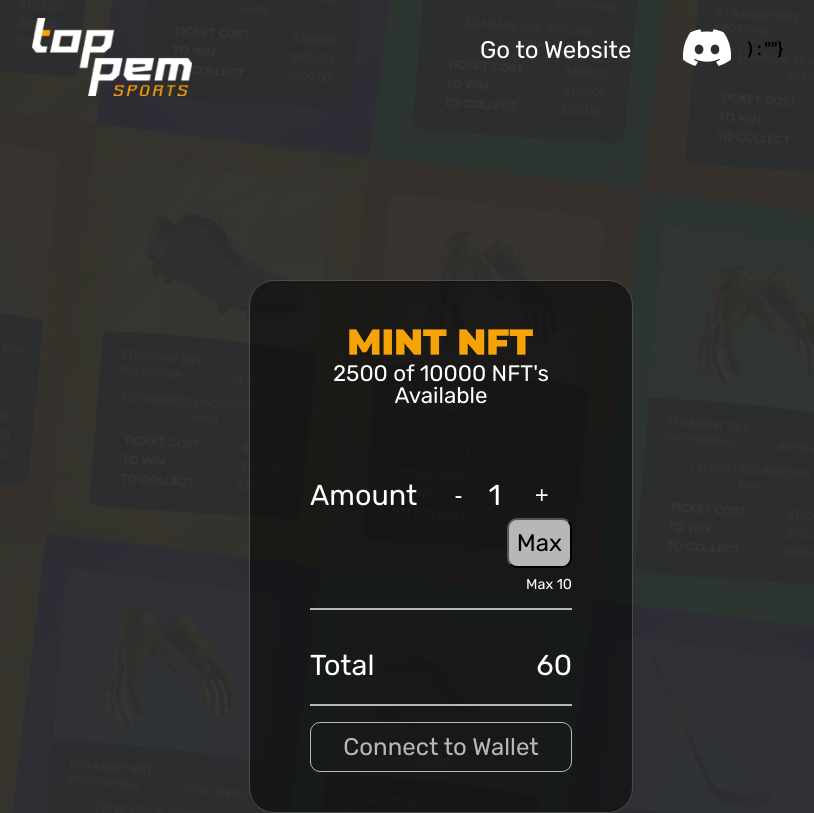
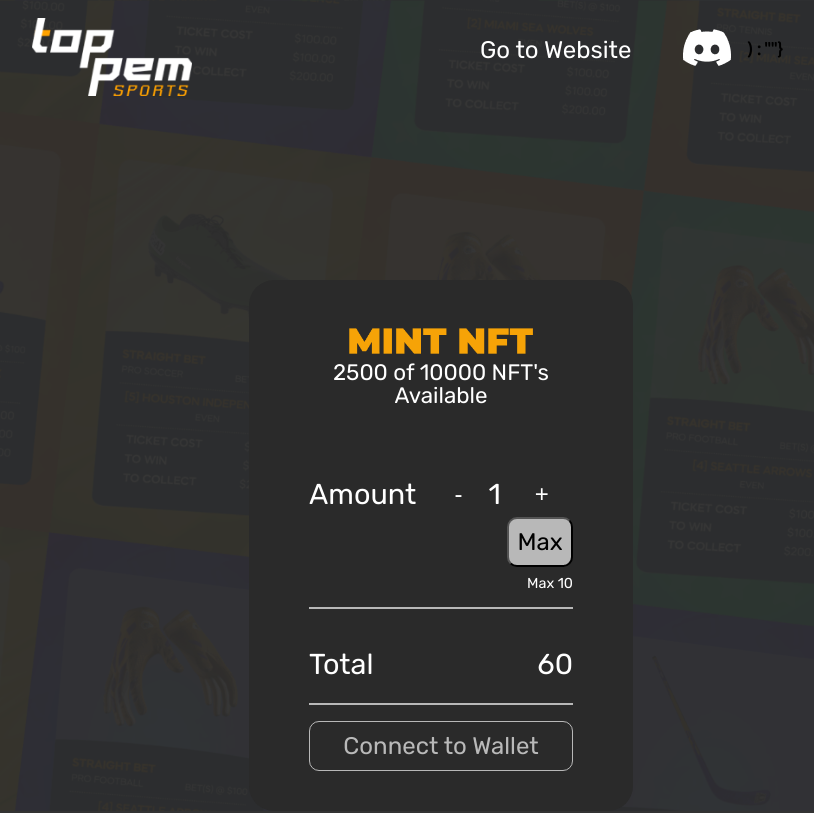
Before and after one commit to timdogfr/deneme3, a React (Create React App) app: page / in a window 1280 px wide. Shown: the whole page, without its empty margins (199-1013 px from the left). Built offline with nearby package versions, Linux system fonts and the light colour scheme.

Commit message:
Update globalStyles.js

```diff
--- a/src/styles/globalStyles.js
+++ b/src/styles/globalStyles.js
@@ -139,8 +139,7 @@ column-gap:${({ gap }) => (gap ? gap+"%" : "20%")};
 
 export const Mint = styled.div`
   padding:40px 60px;
-  background-color: rgba(0, 0, 0, 0.5);
-  border:1px solid #4b4b4b;
+  background-color: rgb(42 42 42);
   border-radius:25px;
   width:30%;
 
```
